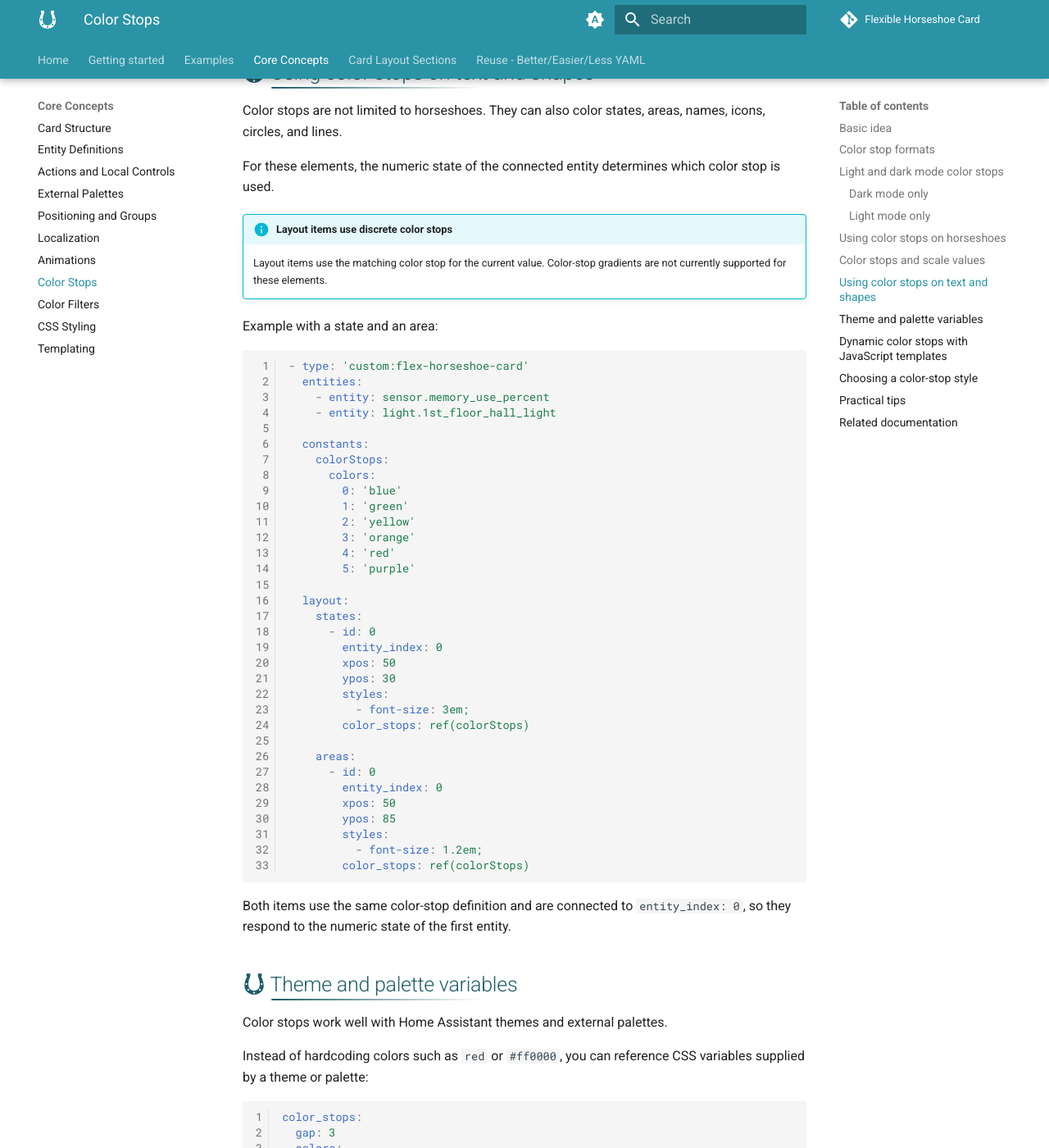
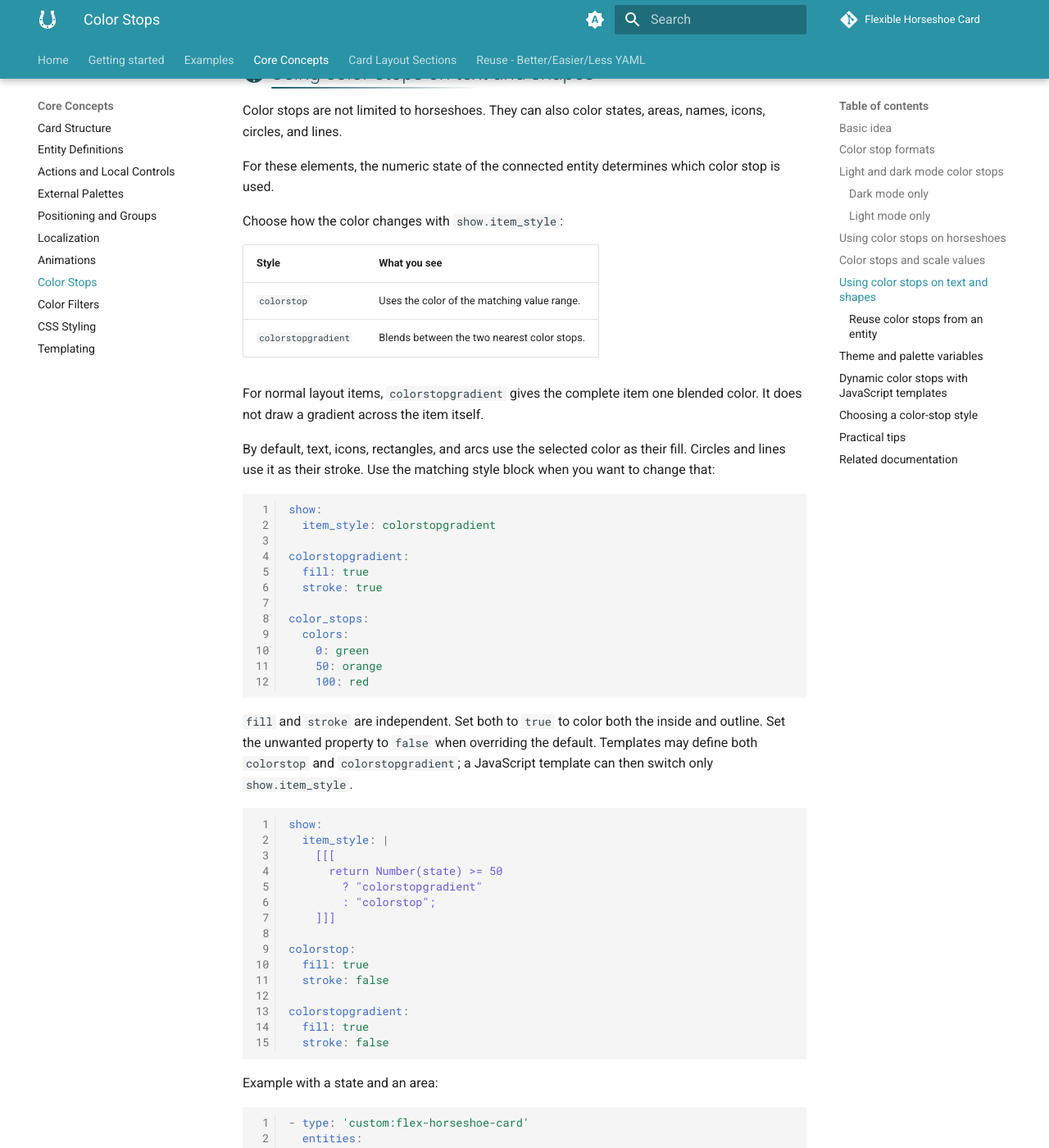
Before and after one commit to AmoebeLabs/flex-horseshoe-card, an MkDocs documentation site: the page built from docs/docs/core-concepts/color-stops.md, in a window 1280 px wide and 1400 px high, scrolled down 4920 px. Shown: the whole window at 82% size. Built offline with MkDocs 1.6.1 and Material for MkDocs 9.7.7, drawn with Linux system fonts in a browser that asks for light colours; comment, search, counter and statistics services are not loaded; some of the changed text lies outside the part shown.

Commit message:
Add consistent and selectable colorstop and colorstopgradient modes for shapes and entities including fill and/or stroke selections

````diff
--- a/docs/docs/core-concepts/color-stops.md
+++ b/docs/docs/core-concepts/color-stops.md
@@ -243,8 +243,51 @@ Color stops are not limited to horseshoes. They can also color states, areas, na
 
 For these elements, the numeric state of the connected entity determines which color stop is used.
 
-!!! info "Layout items use discrete color stops"
-    Layout items use the matching color stop for the current value. Color-stop gradients are not currently supported for these elements.
+Choose how the color changes with `show.item_style`:
+
+| Style | What you see |
+| :---- | :----------- |
+| `colorstop` | Uses the color of the matching value range. |
+| `colorstopgradient` | Blends between the two nearest color stops. |
+
+For normal layout items, `colorstopgradient` gives the complete item one blended color. It does not draw a gradient across the item itself.
+
+By default, text, icons, rectangles, and arcs use the selected color as their fill. Circles and lines use it as their stroke. Use the matching style block when you want to change that:
+
+```yaml linenums="1"
+show:
+  item_style: colorstopgradient
+
+colorstopgradient:
+  fill: true
+  stroke: true
+
+color_stops:
+  colors:
+    0: green
+    50: orange
+    100: red
+```
+
+`fill` and `stroke` are independent. Set both to `true` to color both the inside and outline. Set the unwanted property to `false` when overriding the default. Templates may define both `colorstop` and `colorstopgradient`; a JavaScript template can then switch only `show.item_style`.
+
+```yaml linenums="1"
+show:
+  item_style: |
+    [[[
+      return Number(state) >= 50
+        ? "colorstopgradient"
+        : "colorstop";
+    ]]]
+
+colorstop:
+  fill: true
+  stroke: false
+
+colorstopgradient:
+  fill: true
+  stroke: false
+```
 
 Example with a state and an area:
 
@@ -285,6 +328,34 @@ Example with a state and an area:
 ```
 
 Both items use the same color-stop definition and are connected to `entity_index: 0`, so they respond to the numeric state of the first entity.
+
+### Reuse color stops from an entity
+
+Put `color_stops` on an entity when several layout items should share the same thresholds and colors. Each item opts in with `show.item_style`:
+
+```yaml linenums="1"
+entities:
+  - entity: sensor.memory_use_percent
+    color_stops:
+      colors:
+        0: green
+        70: orange
+        90: red
+
+layout:
+  states:
+    - entity_index: 0
+      show:
+        item_style: colorstop
+
+  circles:
+    - entity_index: 0
+      radius: 20
+      show:
+        item_style: colorstopgradient
+```
+
+Entity-level color stops do not recolor items automatically. An item must select `colorstop` or `colorstopgradient`. Add `color_stops` directly to an item when that item needs different thresholds or colors; the item definition then takes precedence.
 
 ## :material-horseshoe: Theme and palette variables
 
````
Also changed, not shown: docs/docs/core-concepts/entity-definitions.md (+17 -0 lines), docs/docs/sections/entities-section.md (+12 -7 lines), docs/docs/sections/texts-section.md (+13 -2 lines), docs/docs/sections/visual-shapes-section.md (+47 -0 lines), src/ideas/entity-derived-state-architecture.md (+1 -1 lines), src/ideas/layout-item-colorstop-modes.md (+10 -8 lines), 13 other files.
